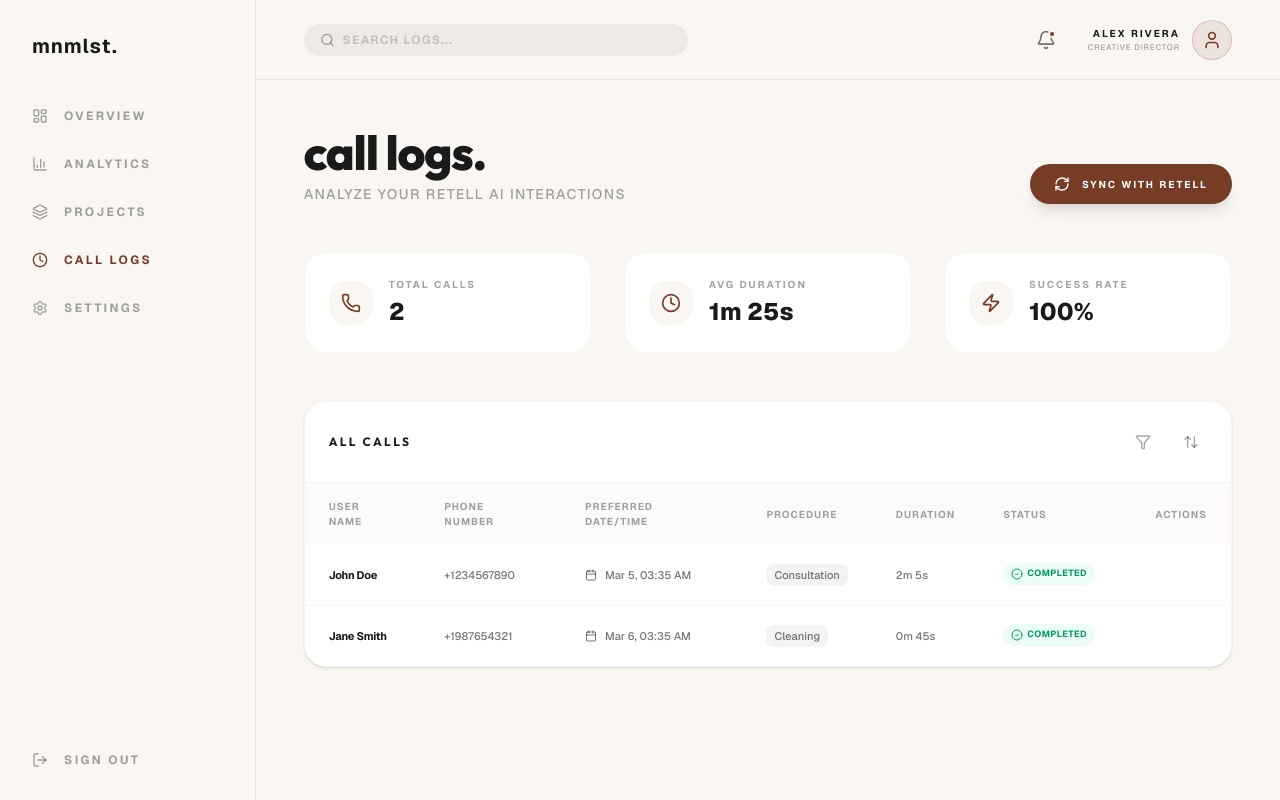
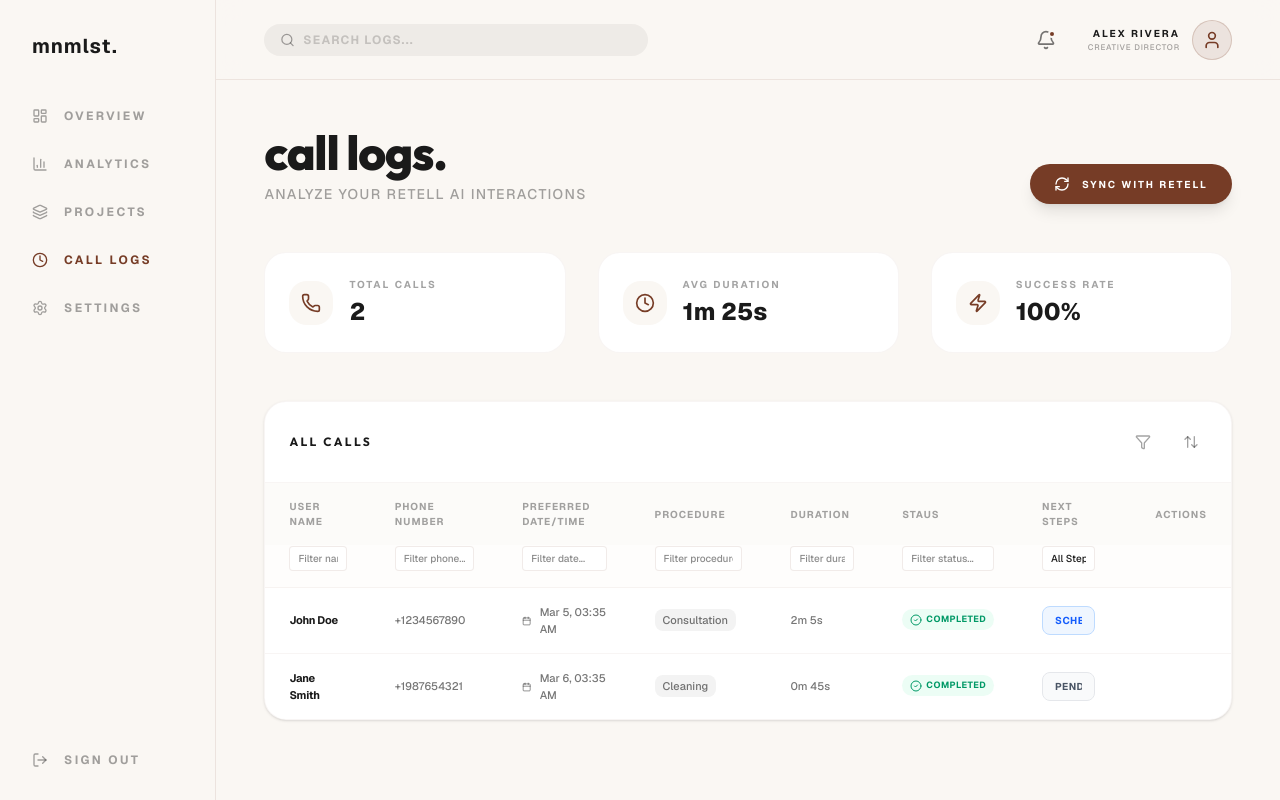
Before and after one commit to Joseph-hyphening/dr-divya, a Next.js app: page /dashboard/logs in a window 1280 px wide. Built offline with nearby package versions, Linux system fonts and the light colour scheme; no server answers; the database is empty.

Commit message:
feat(dashboard): add column filters and next steps color-coded dropdown

```diff
--- a/src/app/dashboard/logs/page.tsx
+++ b/src/app/dashboard/logs/page.tsx
@@ -39,6 +39,17 @@ interface CallLog {
   status: string;
   transcript?: string;
   start_time: string;
+  action_status?: 'Pending' | 'Scheduled' | 'Cancelled' | 'Follow-up';
+}
+
+interface FilterState {
+  user_name: string;
+  phone_number: string;
+  preferred_date_time: string;
+  preferred_procedure: string;
+  duration_ms: string;
+  status: string;
+  action_status: string;
 }
 
 const LogsPage = () => {
@@ -80,7 +91,8 @@ const LogsPage = () => {
           duration_ms: 125000,
           status: 'completed',
           start_time: new Date().toISOString(),
-          transcript: 'Agent: Hello, how can I help? User: I want to book a consultation.'
+          transcript: 'Agent: Hello, how can I help? User: I want to book a consultation.',
+          action_status: 'Scheduled'
         },
         {
           id: '2',
@@ -92,11 +104,36 @@ const LogsPage = () => {
           duration_ms: 45000,
           status: 'completed',
           start_time: new Date().toISOString(),
-          transcript: 'Agent: Hello? User: Hi, is this Dr. Divya\'s clinic?'
+          transcript: 'Agent: Hello? User: Hi, is this Dr. Divya\'s clinic?',
+          action_status: 'Pending'
         }
       ]);
     }
     setLoading(false);
+  };
+
+  const [filters, setFilters] = useState<FilterState>({
+    user_name: '',
+    phone_number: '',
+    preferred_date_time: '',
+    preferred_procedure: '',
+    duration_ms: '',
+    status: '',
+    action_status: ''
+  });
+
+  const handleFilterChange = (key: keyof FilterState, value: string) => {
+    setFilters(prev => ({ ...prev, [key]: value }));
+  };
+
+  const updateActionStatus = (logId: string, newStatus: CallLog['action_status']) => {
+    // Optimistic UI update
+    setLogs(prevLogs => prevLogs.map(log =>
+      log.id === logId ? { ...log, action_status: newStatus } : log
+    ));
+
+    // Here you would also add the Supabase update call when the DB is ready:
+    // await supabase.from('retell_ai_calls').update({ action_status: newStatus }).eq('id', logId);
   };
 
   useEffect(() => {
@@ -154,11 +191,34 @@ const LogsPage = () => {
     { label: 'SUCCESS RATE', value: logs.length ? `${Math.round((logs.filter(l => l.status === 'completed').length / logs.length) * 100)}%` : '0%', icon: Zap },
   ];
 
-  const filteredLogs = logs.filter(log =>
-    log.user_name?.toLowerCase().includes(searchTerm.toLowerCase()) ||
-    log.phone_number?.toLowerCase().includes(searchTerm.toLowerCase()) ||
-    log.preferred_procedure?.toLowerCase().includes(searchTerm.toLowerCase())
-  );
+  const filteredLogs = logs.filter(log => {
+    // Global search term
+    const matchesGlobal =
+      log.user_name?.toLowerCase().includes(searchTerm.toLowerCase()) ||
+      log.phone_number?.toLowerCase().includes(searchTerm.toLowerCase()) ||
+      log.preferred_procedure?.toLowerCase().includes(searchTerm.toLowerCase());
+
+    // Column-specific filters
+    const matchesUserName = log.user_name?.toLowerCase().includes(filters.user_name.toLowerCase());
+    const matchesPhone = log.phone_number?.toLowerCase().includes(filters.phone_number.toLowerCase());
+    const matchesDate = formatDate(log.preferred_date_time).toLowerCase().includes(filters.preferred_date_time.toLowerCase());
+    const matchesProcedure = log.preferred_procedure?.toLowerCase().includes(filters.preferred_procedure.toLowerCase());
+    const matchesDuration = formatDuration(log.duration_ms).toLowerCase().includes(filters.duration_ms.toLowerCase());
+    const matchesStatus = log.status?.toLowerCase().includes(filters.status.toLowerCase());
+    const currentActionStatus = log.action_status || 'Pending';
+    const matchesActionStatus = filters.action_status === '' || currentActionStatus === filters.action_status;
+
+    return matchesGlobal && matchesUserName && matchesPhone && matchesDate && matchesProcedure && matchesDuration && matchesStatus && matchesActionStatus;
+  });
+
+  const getActionColor = (status: CallLog['action_status'] | undefined) => {
+    switch(status) {
+      case 'Scheduled': return 'bg-blue-50 text-blue-600 border-blue-200';
+      case 'Cancelled': return 'bg-red-50 text-red-600 border-red-200';
+      case 'Follow-up': return 'bg-orange-50 text-orange-600 border-orange-200';
+      default: return 'bg-gray-50 text-gray-600 border-gray-200'; // Pending
+    }
+  };
 
   return (
     <div className="flex h-screen bg-[#faf7f3] text-[#1a1a1a] font-sans overflow-hidden">
@@ -302,13 +362,32 @@ const LogsPage = () => {
               <table className="w-full text-left border-collapse">
                 <thead>
                   <tr className="bg-[#faf7f3]/50">
-                    <th className="px-6 py-4 text-[10px] font-bold tracking-widest text-[#1a1a1a]/40">USER NAME</th>
-                    <th className="px-6 py-4 text-[10px] font-bold tracking-widest text-[#1a1a1a]/40">PHONE NUMBER</th>
-                    <th className="px-6 py-4 text-[10px] font-bold tracking-widest text-[#1a1a1a]/40">PREFERRED DATE/TIME</th>
-                    <th className="px-6 py-4 text-[10px] font-bold tracking-widest text-[#1a1a1a]/40">PROCEDURE</th>
-                    <th className="px-6 py-4 text-[10px] font-bold tracking-widest text-[#1a1a1a]/40">DURATION</th>
-                    <th className="px-6 py-4 text-[10px] font-bold tracking-widest text-[#1a1a1a]/40">STATUS</th>
-                    <th className="px-6 py-4 text-[10px] font-bold tracking-widest text-[#1a1a1a]/40 text-right">ACTIONS</th>
+                    <th className="px-6 py-4 text-[10px] font-bold tracking-widest text-[#1a1a1a]/40 w-48">USER NAME</th>
+                    <th className="px-6 py-4 text-[10px] font-bold tracking-widest text-[#1a1a1a]/40 w-40">PHONE NUMBER</th>
+                    <th className="px-6 py-4 text-[10px] font-bold tracking-widest text-[#1a1a1a]/40 w-48">PREFERRED DATE/TIME</th>
+                    <th className="px-6 py-4 text-[10px] font-bold tracking-widest text-[#1a1a1a]/40 w-40">PROCEDURE</th>
+                    <th className="px-6 py-4 text-[10px] font-bold tracking-widest text-[#1a1a1a]/40 w-32">DURATION</th>
+                    <th className="px-6 py-4 text-[10px] font-bold tracking-widest text-[#1a1a1a]/40 w-32">STAUS</th>
+                    <th className="px-6 py-4 text-[10px] font-bold tracking-widest text-[#1a1a1a]/40 w-40">NEXT STEPS</th>
+                    <th className="px-6 py-4 text-[10px] font-bold tracking-widest text-[#1a1a1a]/40 text-right w-24">ACTIONS</th>
+                  </tr>
+                  <tr className="bg-[#faf7f3]/30 border-b border-[#763c26]/5">
+                    <th className="px-6 pb-4"><input type="text" placeholder="Filter name..." value={filters.user_name} onChange={(e) => handleFilterChange('user_name', e.target.value)} className="w-full bg-white border border-[#763c26]/10 rounded px-2 py-1 text-[10px] font-medium outline-none focus:border-[#763c26]/40" /></th>
+                    <th className="px-6 pb-4"><input type="text" placeholder="Filter phone..." value={filters.phone_number} onChange={(e) => handleFilterChange('phone_number', e.target.value)} className="w-full bg-white border border-[#763c26]/10 rounded px-2 py-1 text-[10px] font-medium outline-none focus:border-[#763c26]/40" /></th>
+                    <th className="px-6 pb-4"><input type="text" placeholder="Filter date..." value={filters.preferred_date_time} onChange={(e) => handleFilterChange('preferred_date_time', e.target.value)} className="w-full bg-white border border-[#763c26]/10 rounded px-2 py-1 text-[10px] font-medium outline-none focus:border-[#763c26]/40" /></th>
+                    <th className="px-6 pb-4"><input type="text" placeholder="Filter procedure..." value={filters.preferred_procedure} onChange={(e) => handleFilterChange('preferred_procedure', e.target.value)} className="w-full bg-white border border-[#763c26]/10 rounded px-2 py-1 text-[10px] font-medium outline-none focus:border-[#763c26]/40" /></th>
+                    <th className="px-6 pb-4"><input type="text" placeholder="Filter duration..." value={filters.duration_ms} onChange={(e) => handleFilterChange('duration_ms', e.target.value)} className="w-full bg-white border border-[#763c26]/10 rounded px-2 py-1 text-[10px] font-medium outline-none focus:border-[#763c26]/40" /></th>
+                    <th className="px-6 pb-4"><input type="text" placeholder="Filter status..." value={filters.status} onChange={(e) => handleFilterChange('status', e.target.value)} className="w-full bg-white border border-[#763c26]/10 rounded px-2 py-1 text-[10px] font-medium outline-none focus:border-[#763c26]/40" /></th>
+                    <th className="px-6 pb-4">
+                      <select value={filters.action_status} onChange={(e) => handleFilterChange('action_status', e.target.value)} className="w-full bg-white border border-[#763c26]/10 rounded px-2 py-1 text-[10px] font-medium outline-none focus:border-[#763c26]/40 appearance-none">
+                        <option value="">All Steps</option>
+                        <option value="Pending">Pending</option>
+                        <option value="Scheduled">Scheduled</option>
+                        <option value="Follow-up">Follow-up</option>
+                        <option value="Cancelled">Cancelled</option>
+                      </select>
+                    </th>
+                    <th className="px-6 pb-4"></th>
                   </tr>
                 </thead>
                 <tbody className="divide-y divide-[#763c26]/5">
@@ -349,6 +428,18 @@ const LogsPage = () => {
                           {log.status === 'completed' || log.status === 'ended' ? <CheckCircle2 className="h-3 w-3 mr-1" /> : <XCircle className="h-3 w-3 mr-1" />}
                           {log.status}
                         </span>
+                      </td>
+                      <td className="px-6 py-4">
+                        <select
+                          value={log.action_status || 'Pending'}
+                          onChange={(e) => updateActionStatus(log.id, e.target.value as CallLog['action_status'])}
+                          className={`w-full outline-none px-3 py-1.5 rounded-md text-[10px] font-bold tracking-wider uppercase transition-colors border cursor-pointer appearance-none ${getActionColor(log.action_status || 'Pending')}`}
+                        >
+                          <option value="Pending">Pending</option>
+                          <option value="Scheduled">Scheduled</option>
+                          <option value="Follow-up">Follow-up</option>
+                          <option value="Cancelled">Cancelled</option>
+                        </select>
                       </td>
                       <td className="px-6 py-4 text-right">
                         <div className="flex items-center justify-end space-x-2 opacity-0 group-hover:opacity-100 transition-opacity">
```
